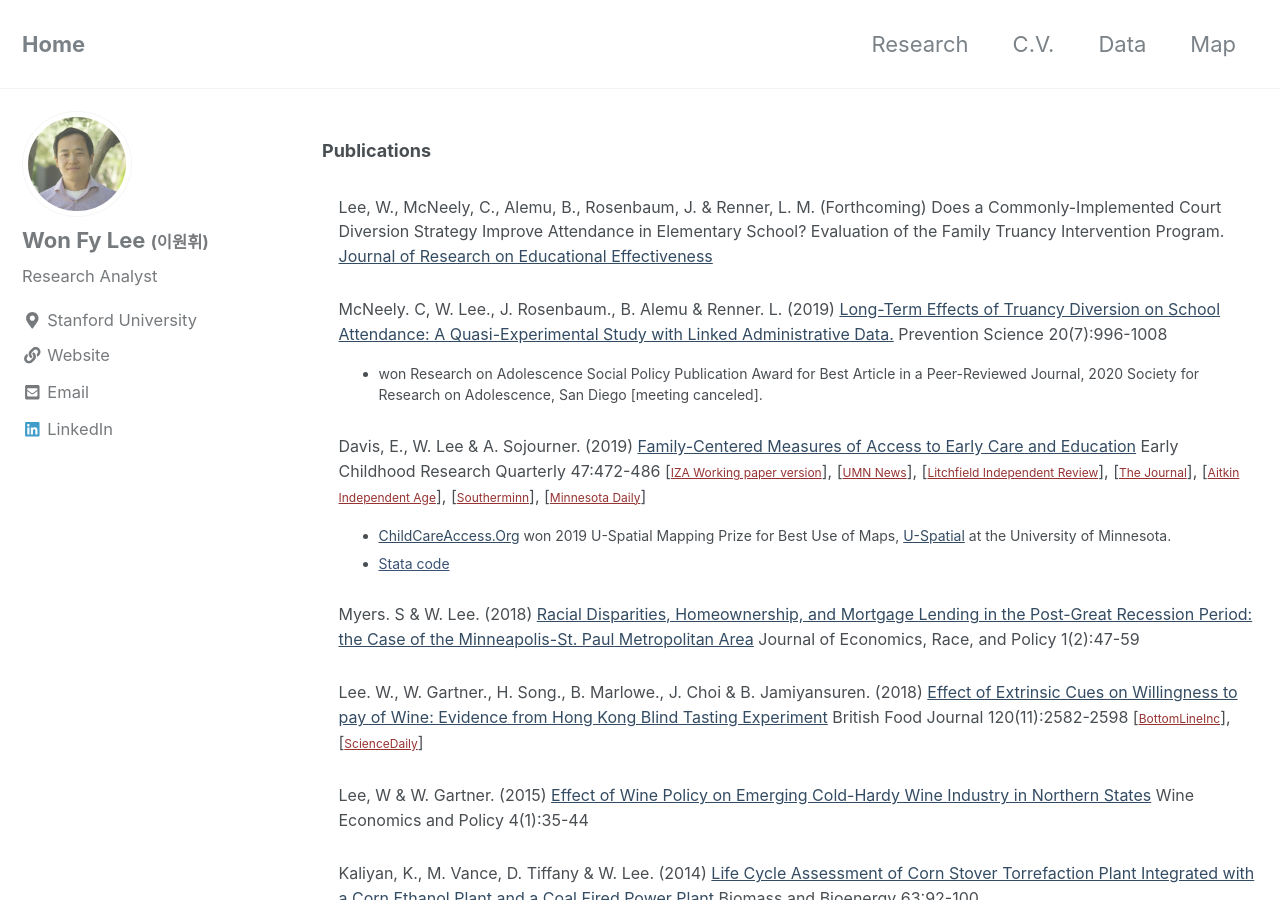
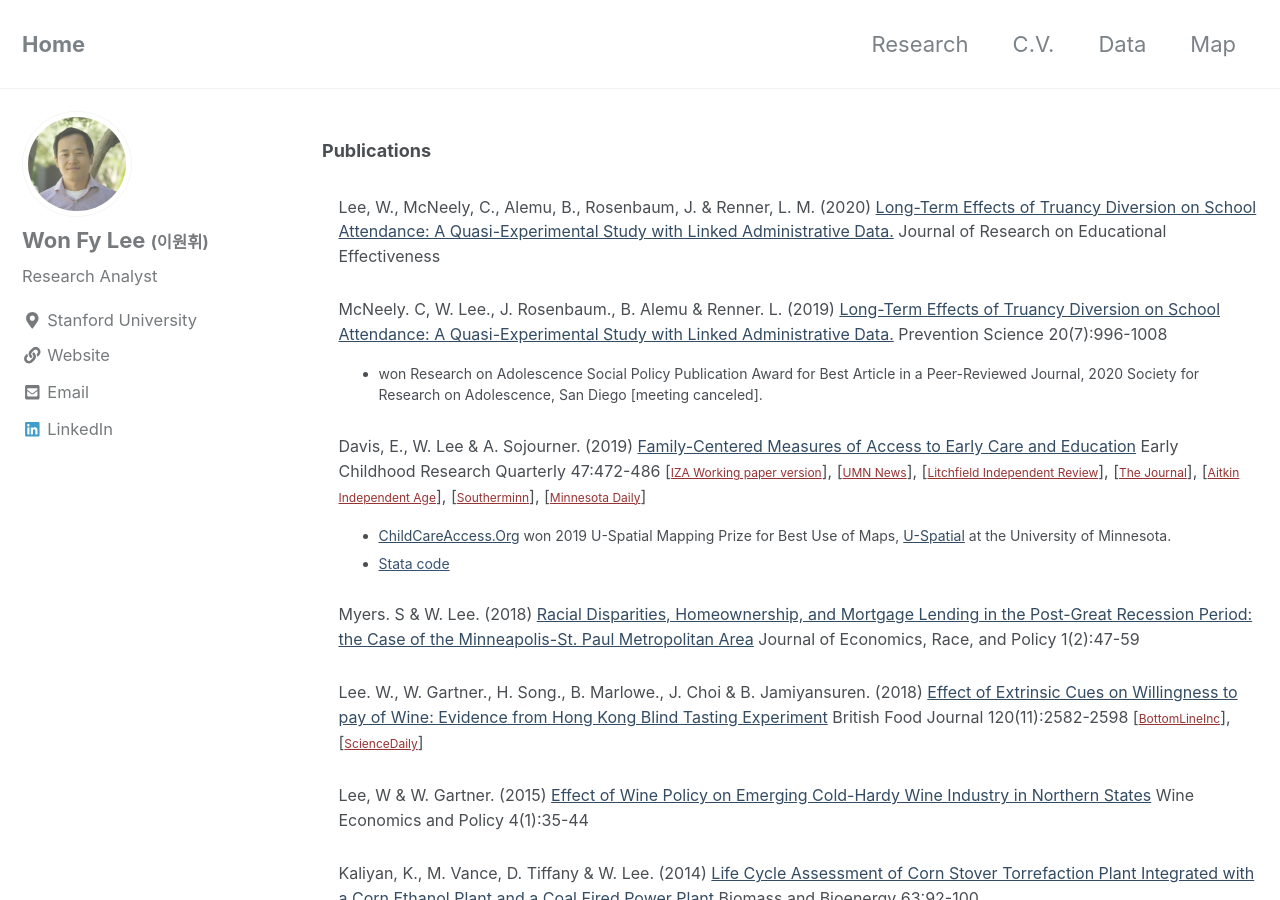
Before and after one commit to leex5089/leex5089.github.io, a Jekyll site: the page built from _pages/Research.md, in a window 1280 px wide and 900 px high. Built offline with Jekyll 4.4.1, drawn with Linux system fonts in a browser that asks for light colours; nearby versions of some CDN libraries.

Commit message:
new files

```diff
--- a/_pages/Research.md
+++ b/_pages/Research.md
@@ -11,7 +11,7 @@ header:
 <dl>
 	<dt><b><font size="4">Publications</font></b></dt>
         <p>
-  <dd><font size="3">Lee, W., McNeely, C., Alemu, B., Rosenbaum, J. & Renner, L. M. (Forthcoming)  Does a Commonly-Implemented Court Diversion Strategy Improve Attendance in Elementary School? Evaluation of the Family Truancy Intervention Program. <a href="https://www.tandfonline.com/toc/uree20/current" target="_blank" style="color:#344c63">Journal of Research on Educational Effectiveness</a></font></dd>
+  <dd><font size="3">Lee, W., McNeely, C., Alemu, B., Rosenbaum, J. & Renner, L. M. (2020) <a href="https://www.tandfonline.com/doi/full/10.1080/19345747.2020.1760976" target="_blank" style="color:#344c63">Long-Term Effects of Truancy Diversion on School Attendance: A Quasi-Experimental Study with Linked Administrative Data.</a> Journal of Research on Educational Effectiveness </font></dd>
 
 
   <p>
```
